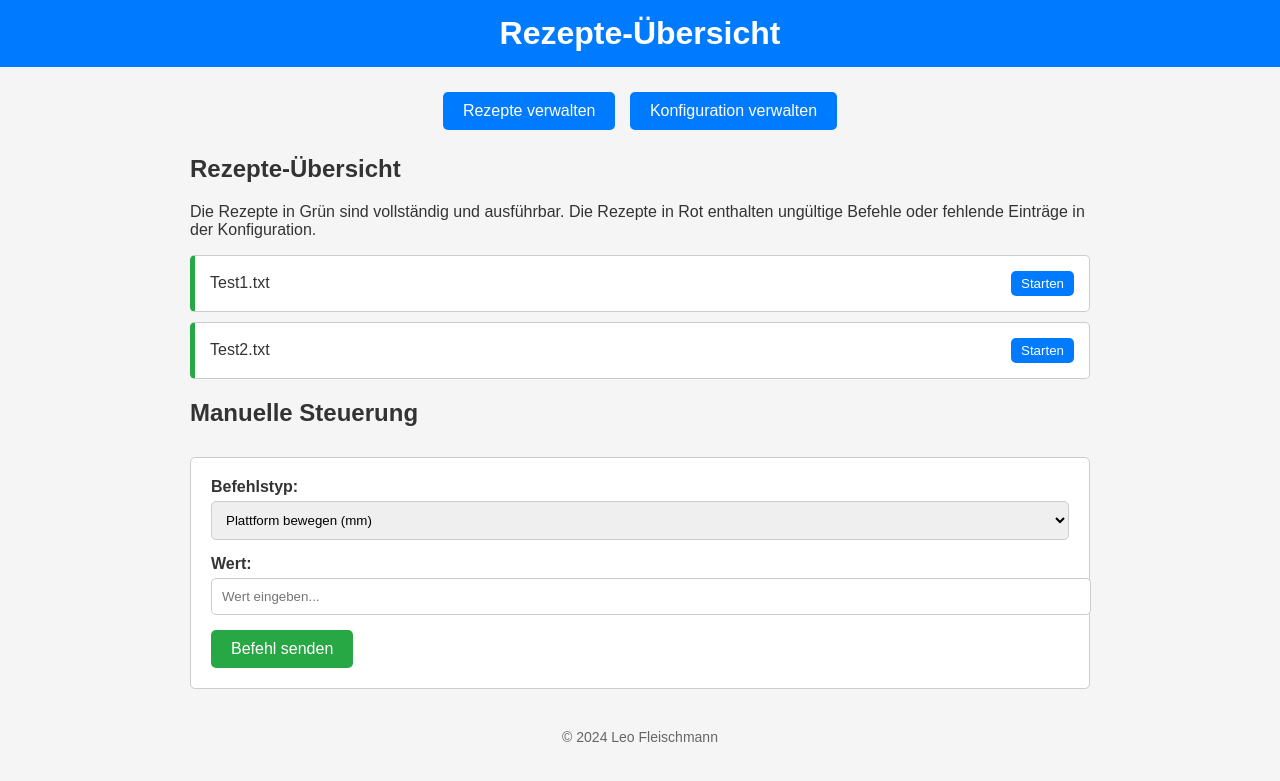
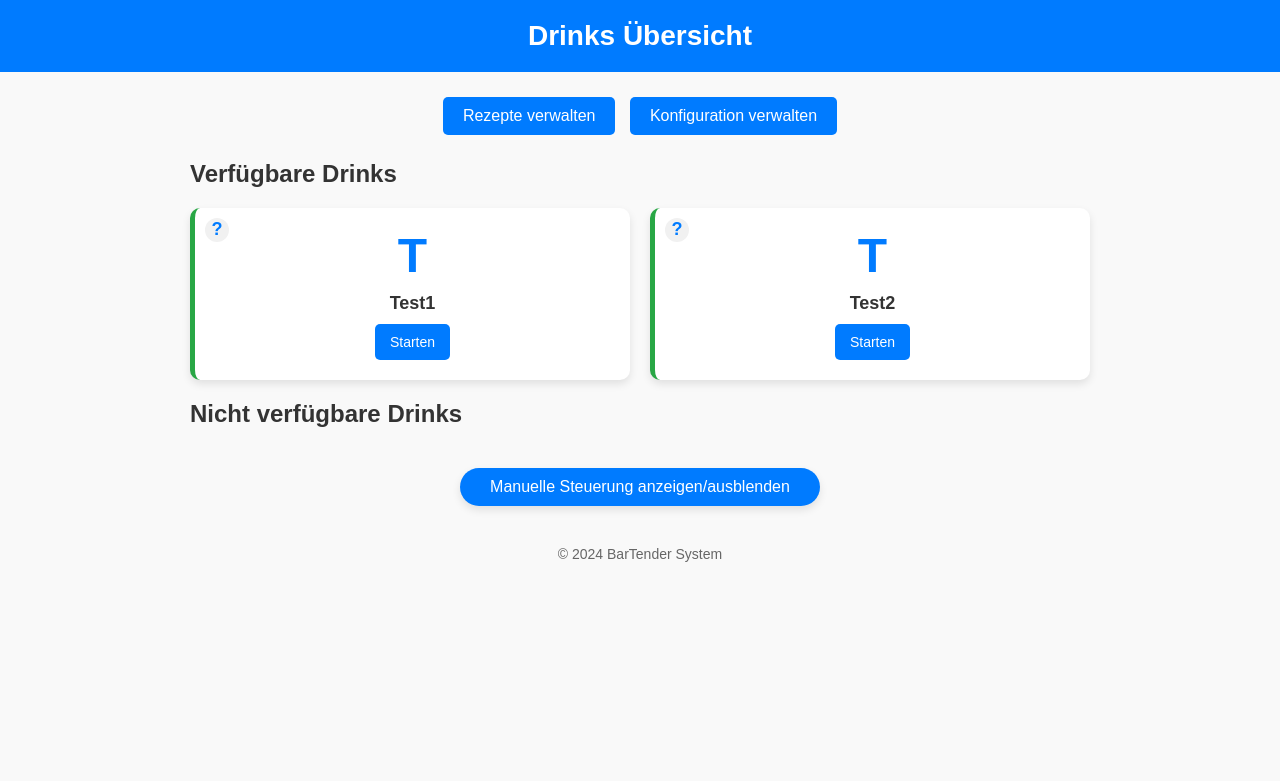
Before and after one commit to leofleischmann/Bar-Bot, a Flask app: page / in a window 1280 px wide. Shown: the top 781 px of the page. Run offline with Flask 3, Linux system fonts and the light colour scheme.

Commit message:
Update index.html

```diff
--- a/bartender/templates/index.html
+++ b/bartender/templates/index.html
@@ -3,11 +3,11 @@
 <head>
     <meta charset="UTF-8">
     <meta name="viewport" content="width=device-width, initial-scale=1.0">
-    <title>Rezepte-Übersicht</title>
+    <title>Drinks Übersicht</title>
     <style>
         body {
             font-family: 'Arial', sans-serif;
-            background-color: #f5f5f5;
+            background-color: #f9f9f9;
             color: #333;
             margin: 0;
             padding: 0;
@@ -15,11 +15,12 @@
         header {
             background-color: #007bff;
             color: white;
-            padding: 15px;
+            padding: 20px;
             text-align: center;
         }
         header h1 {
             margin: 0;
+            font-size: 28px;
         }
         main {
             padding: 20px;
@@ -43,47 +44,88 @@
         nav button:hover {
             background-color: #0056b3;
         }
-        ul {
-            list-style-type: none;
-            padding: 0;
+        .grid-container {
+            display: grid;
+            grid-template-columns: repeat(auto-fit, minmax(220px, 1fr));
+            gap: 20px;
         }
-        li {
-            margin: 10px 0;
-            padding: 15px;
-            border: 1px solid #ccc;
-            border-radius: 5px;
-            background-color: white;
-            display: flex;
-            justify-content: space-between;
-            align-items: center;
+        .grid-item {
+            padding: 20px;
+            border-radius: 10px;
+            box-shadow: 0 4px 8px rgba(0, 0, 0, 0.1);
+            text-align: center;
+            transition: transform 0.3s ease, box-shadow 0.3s ease;
             position: relative;
         }
-        .valid {
+        .grid-item.valid {
             border-left: 5px solid #28a745;
+            background-color: white;
         }
-        .invalid {
+        .grid-item.invalid {
             border-left: 5px solid #dc3545;
+            background-color: white;
+        }
+        .grid-item:hover {
+            transform: translateY(-5px);
+            box-shadow: 0 8px 16px rgba(0, 0, 0, 0.2);
+        }
+        .grid-item .info-icon {
+            position: absolute;
+            top: 10px;
+            left: 10px;
+            font-size: 18px;
+            cursor: pointer;
+            color: #007bff;
+            background: #f1f1f1;
+            border-radius: 50%;
+            width: 24px;
+            height: 24px;
+            display: flex;
+            justify-content: center;
+            align-items: center;
+            font-weight: bold;
+        }
+        .grid-item .letter {
+            font-size: 48px;
+            font-weight: bold;
+            color: #007bff;
+        }
+        .grid-item .name {
+            font-size: 18px;
+            margin: 10px 0;
+            font-weight: bold;
+            white-space: nowrap;
+            overflow: hidden;
+            text-overflow: ellipsis;
         }
         .start-button {
             background-color: #007bff;
             color: white;
             border: none;
             border-radius: 5px;
-            padding: 5px 10px;
+            padding: 10px 15px;
+            font-size: 14px;
             cursor: pointer;
+            transition: background-color 0.3s ease;
         }
         .start-button:hover {
             background-color: #0056b3;
         }
-        .hidden-reasons {
-            display: none;
+        footer {
+            margin-top: 20px;
+            text-align: center;
+            font-size: 14px;
+            color: #666;
         }
         form {
-            margin-top: 30px;
+            margin-top: 20px;
             padding: 20px;
             border: 1px solid #ccc;
-            border-radius: 5px;
+            border-radius: 10px;
             background-color: white;
+            max-width: 500px;
+            margin: 20px auto;
+            display: none;
         }
         form label {
             font-weight: bold;
@@ -152,6 +233,7 @@
             return;
         }
 
+        try {
             const response = await fetch("/send_command", {
                 method: "POST",
                 headers: {
@@ -162,12 +244,48 @@
 
             const result = await response.json();
             alert(result.message);
+        } catch (error) {
+            console.error("Fehler beim Senden des Befehls:", error);
+            alert("Es gab ein Problem beim Senden des Befehls.");
+        }
+    }
+
+    function toggleManualControl() {
+        const form = document.querySelector("form");
+        form.style.display = form.style.display === "block" ? "none" : "block";
+    }
+
+    function showDrinkDetails(drinkName, ingredients) {
+        const modal = document.getElementById("drink-details-modal");
+        const overlay = document.getElementById("modal-overlay");
+
+        modal.querySelector("h3").textContent = `Zutaten für ${drinkName}`;
+        const ingredientList = modal.querySelector("ul");
+        ingredientList.innerHTML = "";
+
+        ingredients.forEach(ingredient => {
+            const li = document.createElement("li");
+            li.textContent = `${ingredient.name}: ${ingredient.amount} ml`;
+            ingredientList.appendChild(li);
+        });
+
+        modal.style.display = "block";
+        overlay.style.display = "block";
+    }
+
+    function closeDrinkDetails() {
+        const modal = document.getElementById("drink-details-modal");
+        const overlay = document.getElementById("modal-overlay");
+
+        modal.style.display = "none";
+        overlay.style.display = "none";
     }
 </script>
+
 </head>
 <body>
     <header>
-        <h1>Rezepte-Übersicht</h1>
+        <h1>Drinks Übersicht</h1>
     </header>
     <main>
         <nav>
@@ -175,42 +293,96 @@
             <button onclick="window.location.href='/config'">Konfiguration verwalten</button>
         </nav>
 
-        <h2>Rezepte-Übersicht</h2>
-        <p>Die Rezepte in Grün sind vollständig und ausführbar. Die Rezepte in Rot enthalten ungültige Befehle oder fehlende Einträge in der Konfiguration.</p>
-        <ul>
-            {% for recipe in recipes %}
-            <li class="{{ 'valid' if recipe.valid else 'invalid' }}">
-                <span>{{ recipe.name }}</span>
-                {% if recipe.valid %}
+        <h2>Verfügbare Drinks</h2>
+        <div class="grid-container">
+            {% for recipe in recipes|sort(attribute='name') if recipe.valid %}
+            <div class="grid-item valid">
+                <div class="info-icon"
+                     {% if recipe.ingredients is defined %}
+                     onclick="showDrinkDetails('{{ recipe.name }}', {{ recipe.ingredients|tojson|safe }})"
+                     {% else %}
+                     title="Zutaten nicht verfügbar"
+                     {% endif %}
+                >?</div>
+                <div class="letter">{{ recipe.name[0] }}</div>
+                <div class="name">{{ recipe.name.replace('.txt', '') }}</div>
                 <button class="start-button" onclick="startRecipe('{{ recipe.name }}')">Starten</button>
+            </div>
+            {% endfor %}
+        </div>
+
+        <h2>Nicht verfügbare Drinks</h2>
+        <div class="grid-container">
+            {% for recipe in recipes|sort(attribute='name') if not recipe.valid %}
+            <div class="grid-item invalid">
+                <div class="info-icon"
+                     {% if recipe.ingredients is defined %}
+                     onclick="showDrinkDetails('{{ recipe.name }}', {{ recipe.ingredients|tojson|safe }})"
                      {% else %}
+                     title="Zutaten nicht verfügbar"
+                     {% endif %}
+                >?</div>
+                <div class="letter">{{ recipe.name[0] }}</div>
+                <div class="name">{{ recipe.name.replace('.txt', '') }}</div>
                 <button class="start-button" onclick="showInvalidReasons('{{ loop.index }}')">Details anzeigen</button>
-                <div class="hidden-reasons" id="reasons-{{ loop.index }}">
+                <div id="reasons-{{ loop.index }}" style="display:none;">
                     {% for reason in recipe.reasons %}
                         {{ reason }}
                     {% endfor %}
                 </div>
-                {% endif %}
-            </li>
+            </div>
             {% endfor %}
-        </ul>
+        </div>
 
-        <h2>Manuelle Steuerung</h2>
-        <form onsubmit="event.preventDefault(); sendManualCommand();">
+        <div id="modal-overlay" class="modal-overlay" onclick="closeDrinkDetails()"></div>
+        <div id="drink-details-modal" class="modal">
+            <h3>Zutaten</h3>
+            <ul></ul>
+            <button class="close-button" onclick="closeDrinkDetails()">Schließen</button>
+        </div>
+
+        <!-- Modern Toggle Button for Manual Control -->
+        <div class="toggle-manual" style="text-align: center; margin-top: 20px;">
+            <button onclick="toggleManualControl()" style="
+                background-color: #007bff;
+                color: white;
+                border: none;
+                border-radius: 50px;
+                padding: 10px 30px;
+                font-size: 16px;
+                cursor: pointer;
+                box-shadow: 0 4px 8px rgba(0, 0, 0, 0.1);
+                transition: all 0.3s ease;">
+                Manuelle Steuerung anzeigen/ausblenden
+            </button>
+        </div>
+
+        <form onsubmit="event.preventDefault(); sendManualCommand();" style="margin-top: 20px; display: none;">
             <label for="manualCommandType">Befehlstyp:</label>
             <select id="manualCommandType" name="manualCommandType" required>
                 <option value="move">Plattform bewegen (mm)</option>
                 <option value="servo">Servo bewegen (ms)</option>
             </select>
-
             <label for="manualValue">Wert:</label>
             <input type="number" id="manualValue" name="manualValue" placeholder="Wert eingeben..." required>
-
-            <button type="submit">Befehl senden</button>
+            <button type="submit" style="
+                background-color: #28a745;
+                color: white;
+                border: none;
+                border-radius: 50px;
+                padding: 10px 30px;
+                font-size: 16px;
+                cursor: pointer;
+                box-shadow: 0 4px 8px rgba(0, 0, 0, 0.1);
+                transition: all 0.3s ease;">
+                Befehl senden
+            </button>
         </form>
     </main>
     <footer>
-        &copy; 2024 Leo Fleischmann
+        &copy; 2024 BarTender System
     </footer>
 </body>
+
+
 </html>
```
Also changed, not shown: other parts of bartender/templates/index.html (+43 -4 lines). Lines whose indentation alone changed are shown as unchanged.
